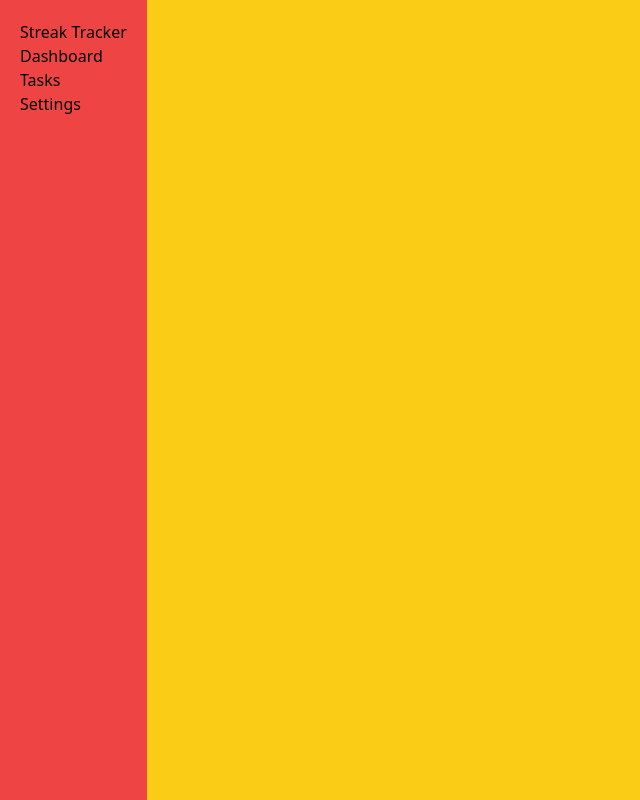
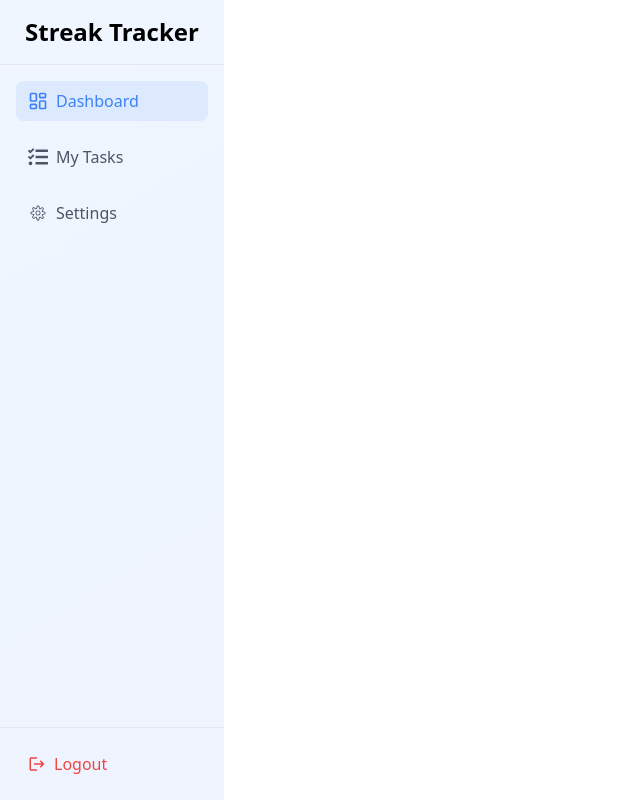
Before and after one commit to TaslimYusuf2210/Streak-Tracker, a React (Vite) app: page /dashboard in a window 1280 px wide. Shown: the whole page, without its empty margins (0-640 px from the left). Built offline with nearby package versions, Linux system fonts and the light colour scheme.

Commit message:
Sidebar + DashboardLayout

```diff
--- a/package.json
+++ b/package.json
@@ -14,6 +14,7 @@
     "react": "^19.1.1",
     "react-dom": "^19.1.1",
     "react-hook-form": "^7.65.0",
+    "react-icons": "^5.5.0",
     "react-router-dom": "^7.9.4",
     "yup": "^1.7.1"
   },
--- a/src/components/Sidebar.jsx
+++ b/src/components/Sidebar.jsx
@@ -1,16 +1,69 @@
 import { NavLink } from "react-router-dom";
+import { LuLayoutDashboard } from "react-icons/lu";
+import { FaTasks } from "react-icons/fa";
+import { CiSettings } from "react-icons/ci";
+import { MdLogout } from "react-icons/md";
+
+const items = [
+    {
+        title: "Dashboard",
+        icon: <LuLayoutDashboard/>,
+        url: "/dashboard"
+    },
+    {
+        title: "My Tasks",
+        icon: <FaTasks />,
+        url: "/dashboard/tasks"
+    },
+    {
+        title: "Settings",
+        icon: <CiSettings />,
+        url: "/dashboard/settings"
+    },
+]
 
 function Sidebar() {
     return (
-        <div className="max-w-56 bg-red-500 p-5">
-            <h2>Streak Tracker</h2>
-        <nav>
-            <ul>
-            <li><NavLink to="/dashboard">Dashboard</NavLink></li>
-            <li><NavLink to="/dashboard/tasks">Tasks</NavLink></li>
-            <li><NavLink to="/dashboard/settings">Settings</NavLink></li>
-            </ul>
-        </nav>
+        <div className="min-w-56 text-center justify-between flex flex-col">
+            <div>
+                <div className="p-4">
+                    <h2 className="text-2xl font-bold">Streak Tracker</h2>
+                </div>
+                <hr />
+                <nav className="p-4 text-left">
+                    <ul className="space-y-4">
+                        {items.map((item, index) =>
+                        <li key={index}>
+                            <NavLink
+                            to={item.url}
+                            end
+                            className={({ isActive }) =>
+                            `flex items-center gap-2 transition-colors duration-200 px-3 py-2 rounded-lg
+                            ${isActive
+                                ? "text-primary bg-primary/10 rounded-lg"
+                                : "text-gray-600 hover:bg-gray-50 hover:text-blue-500"}`
+                            }
+                        >
+                            <span className="text-xl">{item.icon}</span>
+                            <span className="font-medium">{item.title}</span>
+                            </NavLink>
+                        </li>
+                        )}
+                    </ul>
+                </nav>
+            </div>
+            <div className="">
+                <hr className="w-full"/>
+                <div className="p-4">
+                    <NavLink
+                    className="p-4 flex justify-start gap-2
+                    items-center transition-colors text-red-500
+                    duration-200 px-3 py-2 rounded-lg hover:bg-red-50">
+                        <span><MdLogout className="text-lg"/></span>
+                        <span className="font-medium">Logout</span>
+                    </NavLink>
+                </div>
+            </div>
         </div>
      );
 }
--- a/src/layout/DashboardLayout.jsx
+++ b/src/layout/DashboardLayout.jsx
@@ -5,7 +5,7 @@ function DashboardLayout() {
     return (
         <div className="flex h-screen">
             <Sidebar></Sidebar>
-            <main className="flex-1 p-5 bg-yellow-400">
+            <main className="flex-1 p-5 bg-white">
                 <Outlet />
             </main>
         </div>
--- a/src/pages/Login.jsx
+++ b/src/pages/Login.jsx
@@ -2,6 +2,7 @@ import { Link } from "react-router-dom";
 import { useForm } from "react-hook-form";
 import * as yup from "yup";
 import { yupResolver } from "@hookform/resolvers/yup";
+import { useNavigate } from "react-router-dom";
 
 const schema = yup.object().shape({
   email: yup
@@ -20,8 +21,11 @@ function Login() {
         resolver: yupResolver(schema),
     });
 
+    const navigate = useNavigate()
+
     const onSubmit = async (data) => {
     console.log("Form data:", data);
+    navigate("/dashboard")
     };
   return (
     <div className="flex justify-center items-center h-screen">
--- a/src/pages/Register.jsx
+++ b/src/pages/Register.jsx
@@ -102,7 +102,7 @@ function Register() {
         <p className="text-gray-600">
           Don't have an account?
           <Link to="/login" className="text-primary">
-            Sign up
+            Sign In
           </Link>
         </p>
       </div>
```
Also changed, not shown: 1 other file (tests, documents, lock files or other folders).
